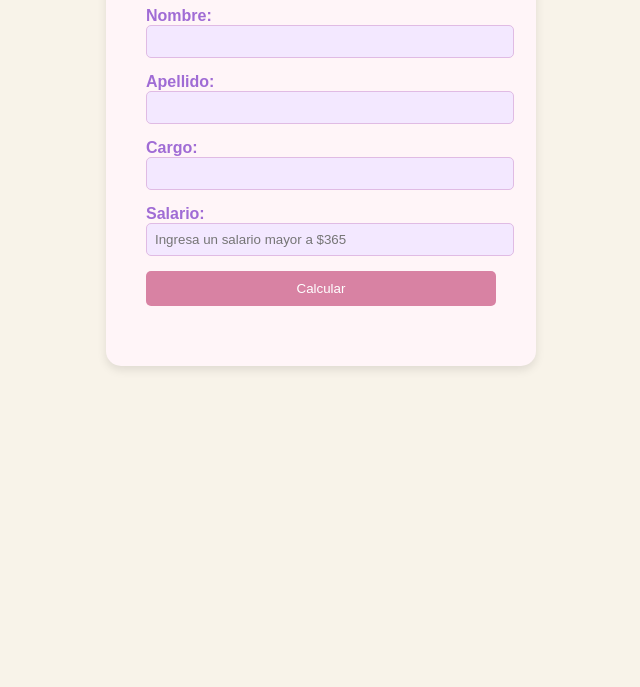
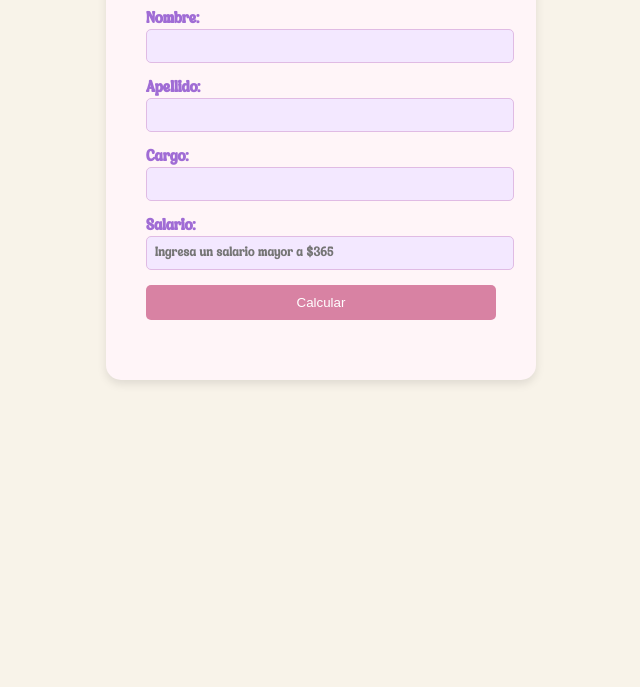
Before and after one commit to MariaeSalgado/Contabilidad, a plain HTML site: page index.html in a window 1280 px wide. Shown: the part 133-820 px from the top of the page, without its empty margins (406-1046 px from the left). Drawn offline with Linux system fonts and the light colour scheme.

Commit message:
Cmambio de fuente

```diff
--- a/diseño.css
+++ b/diseño.css
@@ -1,6 +1,6 @@
 /* Estilos generales */
 body {
-    font-family: 'Arial', sans-serif;
+    font-family: 'Poppins', sans-serif;
     background-color: #f8f3e9;
     color: #5d576b;
 
@@ -37,6 +37,7 @@ label {
 }
 
 input {
+    font-family: 'Poppins', sans-serif;
     width: 100%;
     padding: 8px;
     border: 1px solid #e0bbe4;
@@ -147,3 +148,10 @@ table tr:last-child td:last-child {
     90% { opacity: 1; transform: translateY(0); }
     100% { opacity: 0; transform: translateY(-10px); }
 }
+
+@font-face {
+    font-family: 'Poppins';
+    src: url('/Fuente.ttf') format('truetype');
+    font-weight: normal;
+    font-style: normal;
+}
--- a/index.html
+++ b/index.html
@@ -81,7 +81,7 @@
             const isss = salary > 1062.50 ? 30 : salary * 0.03;
 
             // Calcular AFP
-            const afp = salary > 6285.71 ? 72.5 : salary * 0.0725;
+            const afp = salary * 0.0725;
 
             // Calcular renta imponible
             const rentaImponible = salary - isss - afp;
@@ -100,7 +100,7 @@
             const ISSSpatrono = salary > 1062.50 ? 75 : salary * 0.075;
 
             // Calcular AFPpatrono
-            const AFPpatrono = salary > 6285.71 ? 77.5 : salary * 0.0775;
+            const AFPpatrono = salary * 0.0875;
 
             // Calcular totales
             const totalIsss = isss + ISSSpatrono;
```
Also changed, not shown: Fuente.ttf (added).
